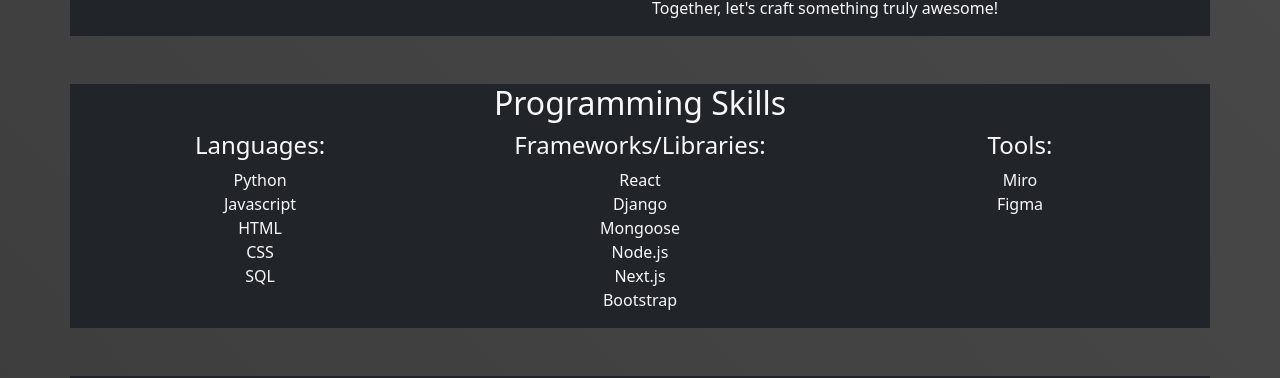
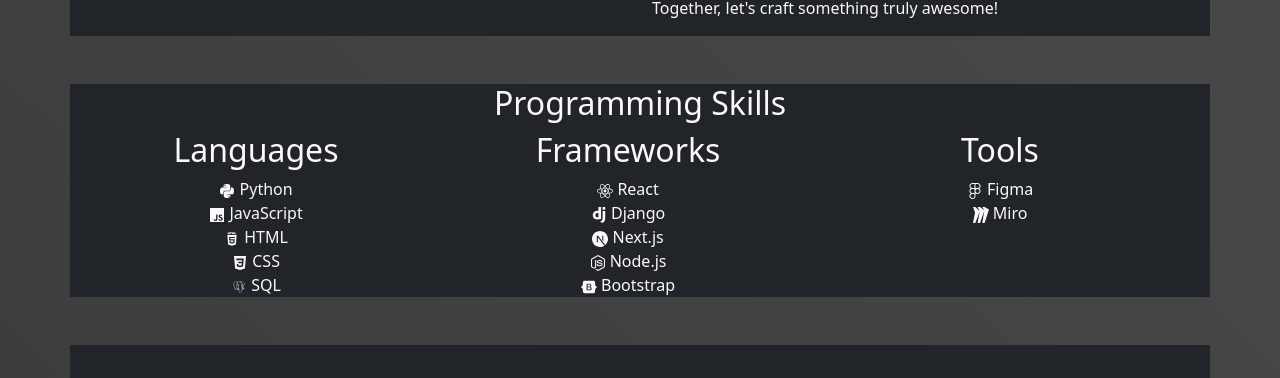
Before and after one commit to Slmbyn/Portfolio, a Next.js app: page / in a window 1280 px wide. Shown: the part 1174-1552 px from the top of the page. Built offline with nearby package versions, Linux system fonts and the light colour scheme.

Commit message:
creates skills component with icons

```diff
--- /dev/null
+++ b/components/Skills.js
@@ -0,0 +1,59 @@
+import { FaPython, FaReact, FaFigma, FaNodeJs, FaBootstrap } from "react-icons/fa";
+import { IoLogoJavascript } from "react-icons/io5";
+import { TiHtml5 } from "react-icons/ti";
+import { IoLogoCss3 } from "react-icons/io";
+import { DiPostgresql } from "react-icons/di";
+import { SiDjango, SiMiro, SiNextdotjs } from "react-icons/si";
+import { Row, Col } from "react-bootstrap";
+
+export default function Skills() {
+    const languages = [
+        { name: 'Python', icon: <FaPython /> },
+        { name: 'JavaScript', icon: <IoLogoJavascript /> },
+        { name: 'HTML', icon: <TiHtml5 /> },
+        { name: 'CSS', icon: <IoLogoCss3 /> },
+        { name: 'SQL', icon: <DiPostgresql /> },
+    ];
+
+    const frameworks = [
+        { name: 'React', icon: <FaReact /> },
+        { name: 'Django', icon: <SiDjango /> },
+        { name: 'Next.js', icon: <SiNextdotjs /> },
+        { name: 'Node.js', icon: <FaNodeJs /> },
+        { name: 'Bootstrap', icon: <FaBootstrap /> },
+    ];
+
+    const tools = [
+        { name: 'Figma', icon: <FaFigma /> },
+        { name: 'Miro', icon: <SiMiro /> },
+    ];
+
+    return (
+        <Row xs={1} md={3}>
+            <Col>
+                <h2>Languages</h2>
+                {languages.map((language, idx) => (
+                    <span key={idx}>
+                        <div>{language.icon} {language.name}</div>
+                    </span>
+                ))}
+            </Col>
+            <Col>
+                <h2>Frameworks</h2>
+                {frameworks.map((framework, idx) => (
+                    <span key={idx}>
+                        <div>{framework.icon} {framework.name}</div>
+                    </span>
+                ))}
+            </Col>
+            <Col>
+                <h2>Tools</h2>
+                {tools.map((tool, idx) => (
+                    <span key={idx}>
+                        <div>{tool.icon} {tool.name}</div>
+                    </span>
+                ))}
+            </Col>
+        </Row>
+    );
+}
--- a/pages/index.js
+++ b/pages/index.js
@@ -7,6 +7,7 @@
 import Projects from '@/components/Projects';
 // import BackgroundAnimation from '@/components/BackgroundAnimation';
 import styles from '../styles/BackgroundAnimation.module.css';
+import Skills from '@/components/Skills';
 
 const inter = Inter({ subsets: ['latin'] });
 
@@ -78,34 +79,8 @@
       <Container className="bg-dark text-light my-5 text-center " id="skills">
         <Row>
             <h2>Programming Skills</h2>
-          <Col>
-            <h4>Languages:</h4>
-            <ul style={{ listStyleType: 'none', padding: 0 }}>
-              <li>Python</li>
-              <li>Javascript</li>
-              <li>HTML</li>
-              <li>CSS</li>
-              <li>SQL</li>
-            </ul>
-          </Col>
-          <Col>
-            <h4>Frameworks/Libraries:</h4>
-            <ul style={{ listStyleType: 'none', padding: 0 }}>
-              <li>React</li>
-              <li>Django</li>
-              <li>Mongoose</li>
-              <li>Node.js</li>
-              <li>Next.js</li>
-              <li>Bootstrap</li>
-            </ul>
-          </Col>
-          <Col>
-            <h4>Tools:</h4>
-            <ul style={{ listStyleType: 'none', padding: 0 }}>
-              <li>Miro</li>
-              <li>Figma</li>
-            </ul>
-          </Col>
+            <Skills />
+
         </Row>
       </Container>
 
```
